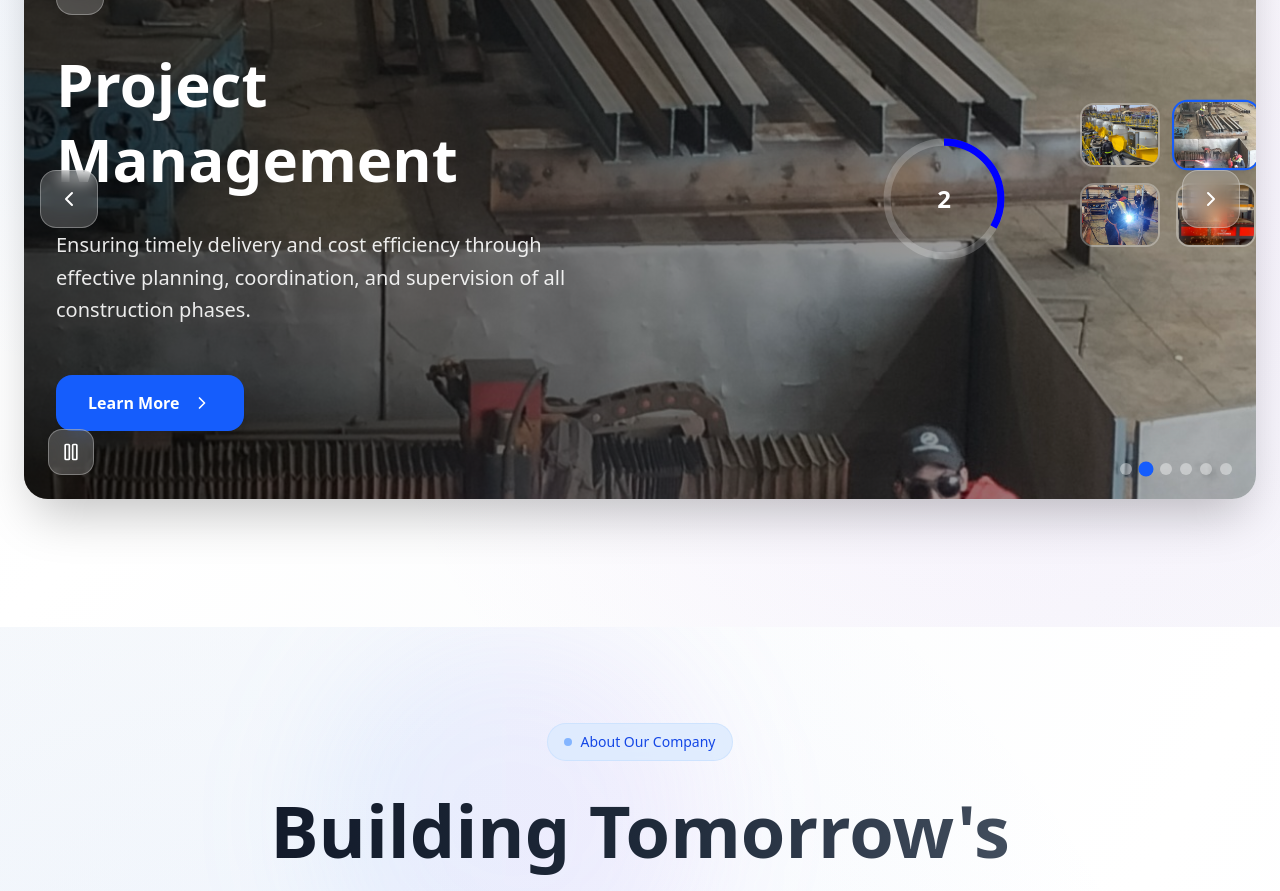
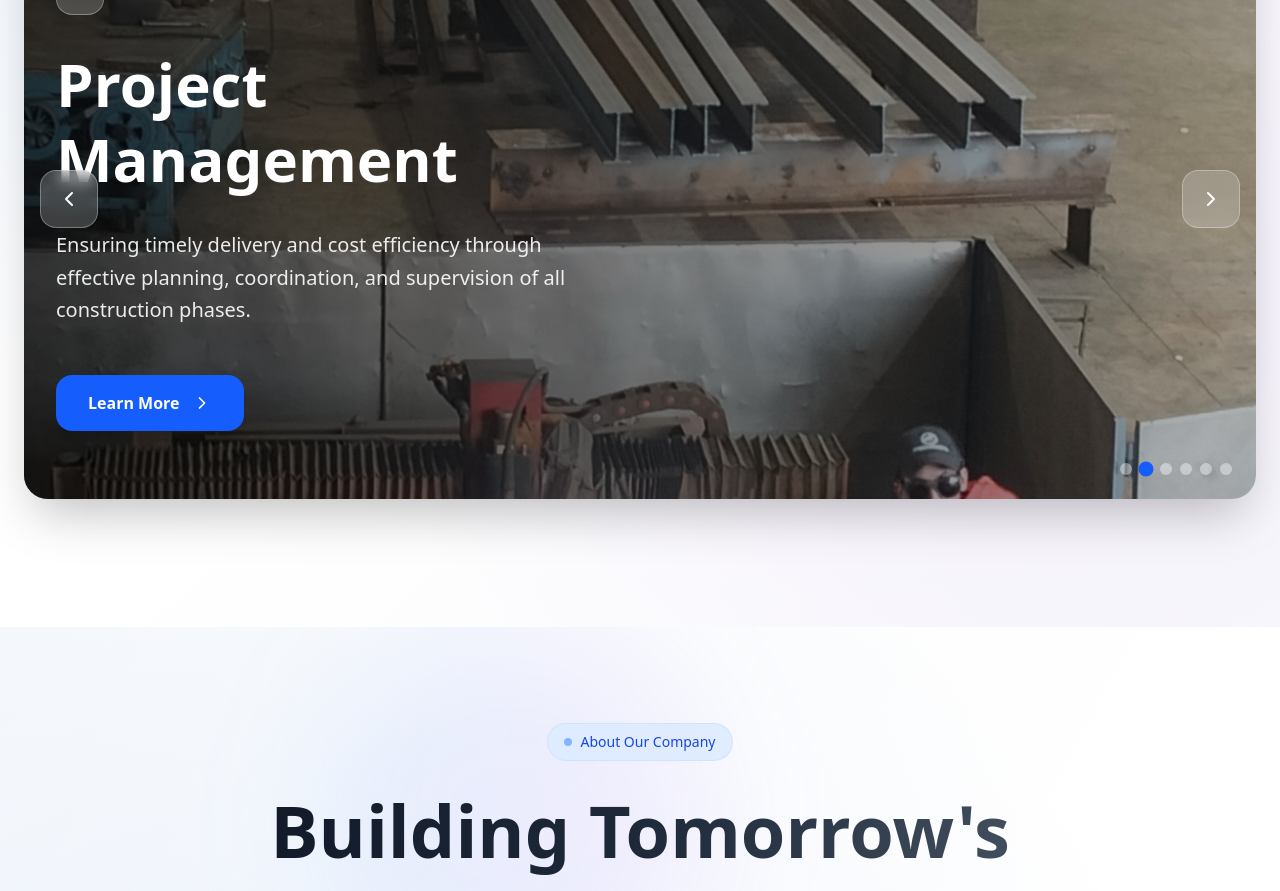
Before and after one commit to Yanouss/Mecoso, a React (Vite) app in the folder frontend/: page / in a window 1280 px wide. Shown: the part 2080-2971 px from the top of the page. Built offline with nearby package versions, Linux system fonts and the light colour scheme.

Commit message:
Comment out visual elements and play/pause control
Temporarily disabled the visual elements section and play/pause control in the ServicesCarousel component by commenting out related JSX. This may be for design iteration or debugging purposes.

```diff
--- a/frontend/src/components/Services.tsx
+++ b/frontend/src/components/Services.tsx
@@ -185,10 +185,9 @@ const ServicesCarousel = ({
                   </div>
 
                   {/* Visual Elements */}
-                  <div className="hidden lg:block">
+                  {/* <div className="hidden lg:block">
                     <div className="relative">
 
-                      {/* Floating Cards Preview */}
                       <div className="absolute -top-8 -right-8 grid grid-cols-2 gap-4">
                         {features.slice(0, 4).map((feature, index) => (
                           <div
@@ -209,7 +208,6 @@ const ServicesCarousel = ({
                         ))}
                       </div>
 
-                      {/* Progress Circle */}
                       <div className="relative w-32 h-32 mx-auto">
                         <svg className="w-full h-full transform -rotate-90" viewBox="0 0 36 36">
                           <circle
@@ -238,7 +236,7 @@ const ServicesCarousel = ({
                         </div>
                       </div>
                     </div>
-                  </div>
+                  </div> */}
                 </div>
               </div>
             </div>
@@ -264,14 +262,14 @@ const ServicesCarousel = ({
           </div>
 
           {/* Play/Pause Control */}
-          <div className="absolute bottom-6 left-6 z-30">
+          {/* <div className="absolute bottom-6 left-6 z-30">
             <button
               onClick={togglePlayPause}
               className="p-3 bg-white/20 hover:bg-white/30 backdrop-blur-sm rounded-xl border border-white/30 text-white transition-all duration-300 hover:scale-110"
             >
               {isPlaying ? <Pause className="size-5" /> : <Play className="size-5" />}
             </button>
-          </div>
+          </div> */}
 
           {/* Slide Indicators */}
           <div className="absolute bottom-6 right-6 z-30 flex gap-2">
```
